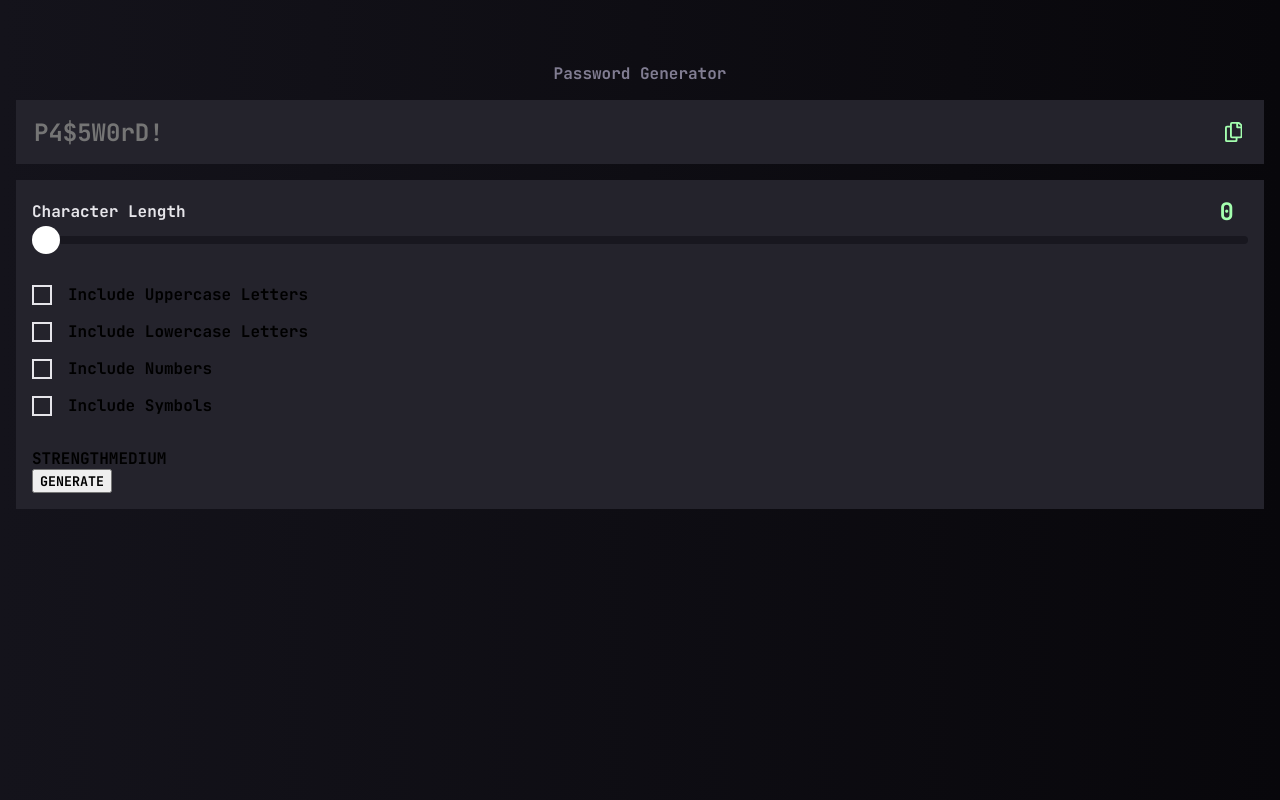
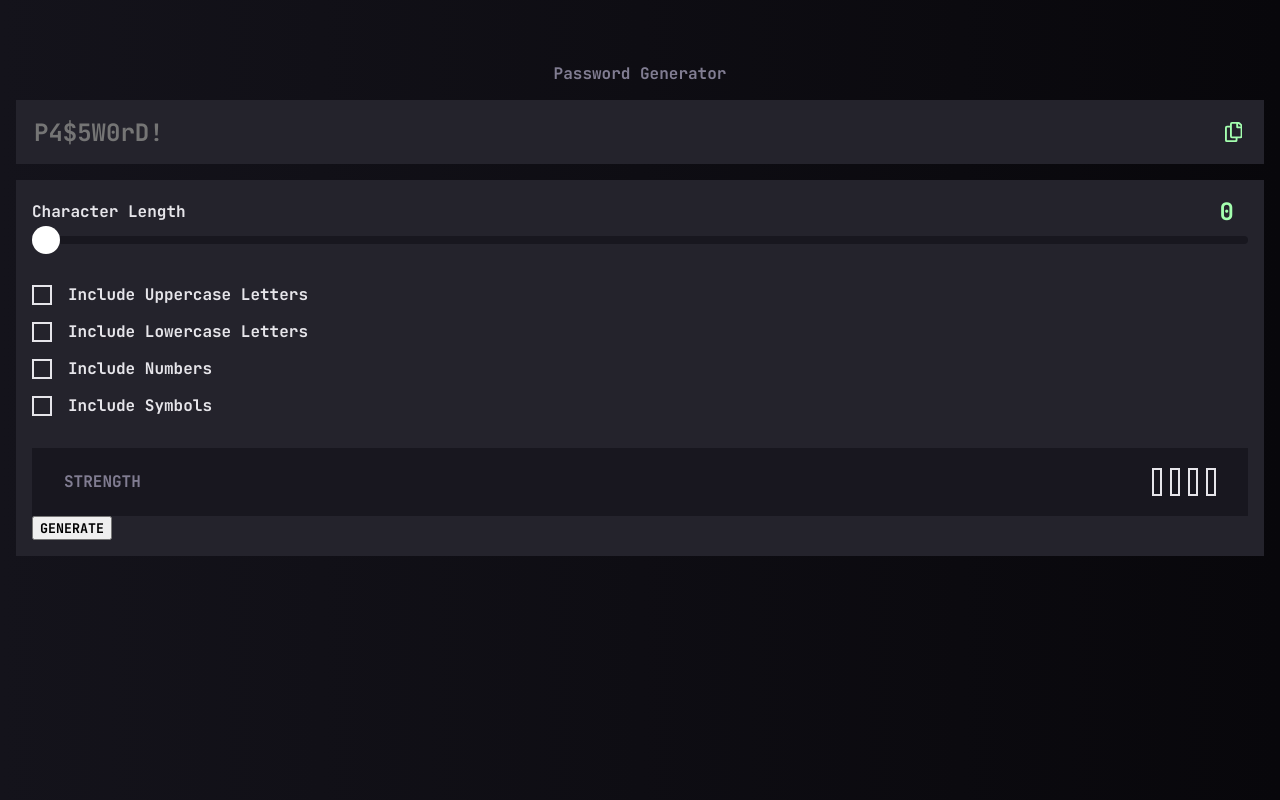
Before and after one commit to ryanwells-rwc/password-generator, a React (Vite) app: page / in a window 1280 px wide. Built offline with nearby package versions, Linux system fonts and the light colour scheme.

Commit message:
Set up the connection between the checkboxes and the strength meter.

```diff
--- a/src/components/checkbox/checkbox.styles.scss
+++ b/src/components/checkbox/checkbox.styles.scss
@@ -4,6 +4,10 @@
   display: flex;
   align-items: center;
   gap: variables.$size-200;
+
+  label {
+    color: variables.$grey-200;
+  }
 }
 
 .checkbox-wrapper {
--- a/src/components/form/form.component.jsx
+++ b/src/components/form/form.component.jsx
@@ -26,6 +26,12 @@ const Form = () => {
     setHasSymbols(e.target.checked)
   }
 
+  const [strength, setStrength] = useState(0)
+
+  const handleGenerate = () => {
+    setStrength(Number(hasUppercase) + Number(hasLowercase) + Number(hasNumbers) + Number(hasSymbols))
+  }
+
   return (
     <form>
       <Slider />
@@ -35,8 +41,8 @@ const Form = () => {
         <Checkbox label="Include Numbers" checked={hasNumbers} onChange={handleNumbersChange}/>
         <Checkbox label="Include Symbols" checked={hasSymbols} onChange={handleSymbolsChange}/>
       </div>
-      <StrengthOutput />
-      <GenerateButton />
+      <StrengthOutput strength={strength} />
+      <GenerateButton onClick={handleGenerate} />
     </form>
   )
 }
--- a/src/components/generate-button/generate-button.component.jsx
+++ b/src/components/generate-button/generate-button.component.jsx
@@ -1,8 +1,8 @@
 import './generate-button.styles.scss'
 
-const GenerateButton = () => {
+const GenerateButton = ({onClick}) => {
   return (
-    <button>GENERATE</button>
+    <button type="button" onClick={onClick}>GENERATE</button>
   )
 }
 export default GenerateButton
--- a/src/components/strength-output/strength-output.component.jsx
+++ b/src/components/strength-output/strength-output.component.jsx
@@ -1,11 +1,24 @@
 import './strength-output.styles.scss'
 
-const StrengthOutput = () => {
+const StrengthOutput = ({strength}) => {
+  const labels = ['', 'TOO WEAK!', 'WEAK', 'MEDIUM', 'STRONG']
+
   return (
-    <p>
-      STRENGTH
-      <output>MEDIUM</output>
-    </p>
+    <div className="output-container">
+      <span className="grey-600 text-preset-4">STRENGTH</span>
+      <div className="strength-display">
+        <span className="grey-200 text-preset-3">{labels[strength]}</span>
+        <output>
+          <div className="rectangles" data-strength={strength}>
+            {
+              [0, 1, 2, 3].map((index) => (
+                <div key={index} className={`rectangle ${index < strength ? 'filled' : ''}`}></div>
+              ))
+            }
+          </div>
+        </output>
+      </div>
+    </div>
   )
 }
 
--- a/src/components/strength-output/strength-output.styles.scss
+++ b/src/components/strength-output/strength-output.styles.scss
@@ -0,0 +1,48 @@
+@use '../../styles/variables';
+
+.output-container {
+  display: flex;
+  justify-content: space-between;
+  align-items: center;
+  background-color: variables.$grey-850;
+  padding: variables.$size-250 variables.$size-400;
+
+  .grey-600 {
+    color: variables.$grey-600;
+  }
+
+  .strength-display {
+    display: flex;
+    align-items: center;
+    gap: variables.$size-200;
+
+    output {
+      .rectangles {
+        display: flex;
+        gap: variables.$size-100;
+
+        &[data-strength="1"] .filled {
+          background-color: variables.$red-500;
+        }
+
+        &[data-strength="2"] .filled {
+          background-color: variables.$orange-400;
+        }
+
+        &[data-strength="3"] .filled {
+          background-color: variables.$yellow-300;
+        }
+
+        &[data-strength="4"] .filled {
+          background-color: variables.$green-200;
+        }
+
+        .rectangle {
+          width: variables.$size-125;
+          height: variables.$size-350;
+          border: 2px solid variables.$grey-200;
+        }
+      }
+    }
+  }
+}
```
